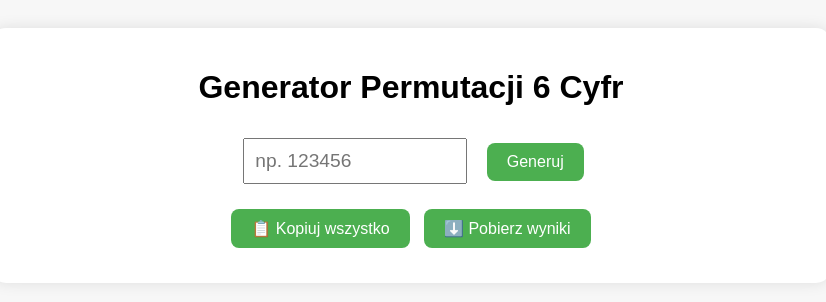
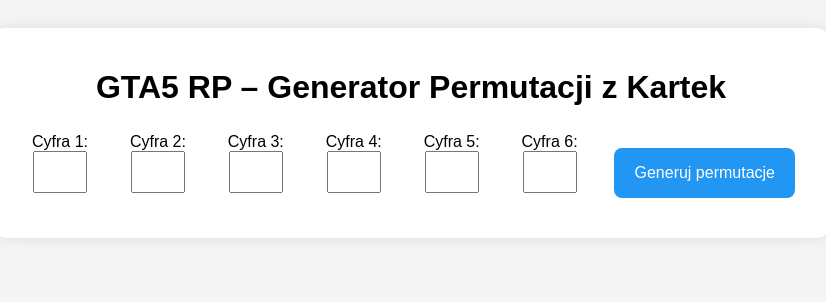
Before and after one commit to HuraganHakier/permutacjeklub, a Flask app: page / in a window 1280 px wide. Shown: the top 302 px of the page, without its empty margins (229-1055 px from the left). Run offline with Flask 3, Linux system fonts and the light colour scheme.

Commit message:
Add files via upload

```diff
--- a/app.py
+++ b/app.py
@@ -8,20 +8,24 @@
     wynik = []
     liczba_perm = 0
     error = None
-    cyfry = ""
+    cyfry_input = ["", "", "", "", "", ""]
 
     if request.method == "POST":
-        cyfry = request.form.get("cyfry")
+        cyfry_input = [request.form.get(f"cyfra{i}", "") for i in range(6)]
+        cyfry = ''.join(cyfry_input)
         if len(cyfry) != 6 or not cyfry.isdigit():
-            error = "Wprowadź dokładnie 6 cyfr."
+            error = "Wprowadź dokładnie 6 cyfr (po jednej w każdym polu)."
         else:
             perms = sorted(set(permutations(cyfry)))
             wynik = [''.join(p) for p in perms]
+
+            pierwsza_cyfra = cyfry_input[0]
+            if pierwsza_cyfra:
+                wynik.sort(key=lambda x: (x[0] != pierwsza_cyfra, x))
+
             liczba_perm = len(wynik)
-            with open("historia.txt", "a") as f:
-                f.write(f"{cyfry} → {liczba_perm} permutacji\n")
 
-    return render_template("index.html", wynik=wynik, liczba_perm=liczba_perm, error=error, cyfry=cyfry)
+    return render_template("index.html", wynik=wynik, liczba_perm=liczba_perm, error=error, cyfry_input=cyfry_input)
 
 if __name__ == "__main__":
     import os
--- a/static/style.css
+++ b/static/style.css
@@ -1,6 +1,6 @@
 body {
     font-family: Arial, sans-serif;
-    background-color: #f7f7f7;
+    background-color: #f5f5f5;
     text-align: center;
     padding: 20px;
 }
@@ -13,47 +13,52 @@
     border-radius: 15px;
     box-shadow: 0 0 15px rgba(0,0,0,0.1);
 }
-input[type="text"] {
-    padding: 10px;
-    font-size: 1.2em;
-    width: 200px;
-    margin: 10px;
+.cyfry-form {
+    display: flex;
+    justify-content: space-around;
+    flex-wrap: wrap;
+    margin-bottom: 20px;
+}
+.cyfra-blok {
+    display: flex;
+    flex-direction: column;
+    align-items: center;
+    margin: 5px;
+}
+.cyfra-blok input {
+    font-size: 1.5em;
+    width: 40px;
+    text-align: center;
+    padding: 5px;
 }
 button {
     padding: 10px 20px;
     font-size: 1em;
-    margin: 5px;
-    background-color: #4CAF50;
+    background-color: #2196F3;
     color: white;
     border: none;
     border-radius: 8px;
     cursor: pointer;
+    margin-top: 20px;
 }
 button:hover {
-    background-color: #45a049;
+    background-color: #1976D2;
 }
 .wynik {
+    margin-top: 20px;
     max-height: 300px;
     overflow-y: auto;
-    background: #f0f0f0;
-    margin-top: 20px;
+    text-align: left;
     padding: 10px;
-    text-align: left;
+    background: #eee;
+    border-radius: 8px;
 }
-.wynik span {
-    display: inline-block;
-    margin: 2px 6px;
+.perm {
     font-family: monospace;
+    font-size: 1.2em;
+    margin: 2px 0;
 }
 .error {
     color: red;
+    font-weight: bold;
 }
-.actions {
-    margin: 10px 0;
-}
-.historia-box button {
-    margin: 2px;
-    font-size: 0.9em;
-    padding: 5px 10px;
-    background-color: #2196F3;
-}
--- a/templates/index.html
+++ b/templates/index.html
@@ -2,23 +2,21 @@
 <html lang="pl">
 <head>
     <meta charset="UTF-8">
-    <title>Permutacje 6 cyfr</title>
+    <title>Permutacje GTA5 RP</title>
     <link rel="stylesheet" href="/static/style.css">
 </head>
 <body>
     <div class="container">
-        <h1>Generator Permutacji 6 Cyfr</h1>
-        <form method="POST">
-            <input type="text" name="cyfry" maxlength="6" placeholder="np. 123456" value="{{ cyfry }}" required>
-            <button type="submit">Generuj</button>
+        <h1>GTA5 RP – Generator Permutacji z Kartek</h1>
+        <form method="POST" class="cyfry-form">
+            {% for i in range(6) %}
+                <div class="cyfra-blok">
+                    <label>Cyfra {{ i+1 }}:</label>
+                    <input type="text" name="cyfra{{ i }}" maxlength="1" pattern="[0-9]" value="{{ cyfry_input[i] }}" required>
+                </div>
+            {% endfor %}
+            <button type="submit">Generuj permutacje</button>
         </form>
-
-        <div class="actions">
-            <button type="button" onclick="kopiuj()">📋 Kopiuj wszystko</button>
-            <button type="button" onclick="pobierz()">⬇️ Pobierz wyniki</button>
-        </div>
-
-        <div id="historia" class="historia-box"></div>
 
         {% if error %}
             <p class="error">{{ error }}</p>
@@ -28,48 +26,10 @@
             <h2>Znaleziono {{ liczba_perm }} permutacji:</h2>
             <div class="wynik">
                 {% for perm in wynik %}
-                    <span>{{ perm }}</span>
+                    <div class="perm">{{ perm }}</div>
                 {% endfor %}
             </div>
         {% endif %}
     </div>
-
-<script>
-function kopiuj() {
-    const text = document.querySelector(".wynik")?.innerText || "";
-    navigator.clipboard.writeText(text).then(() => {
-        alert("Skopiowano do schowka!");
-    });
-}
-
-function pobierz() {
-    const tekst = document.querySelector(".wynik")?.innerText || "";
-    const blob = new Blob([tekst], { type: "text/plain" });
-    const link = document.createElement("a");
-    link.download = "permutacje.txt";
-    link.href = URL.createObjectURL(blob);
-    link.click();
-}
-
-window.onload = function () {
-    let historia = JSON.parse(localStorage.getItem("historia")) || [];
-    const lista = document.getElementById("historia");
-
-    historia.forEach(item => {
-        let btn = document.createElement("button");
-        btn.textContent = item;
-        btn.onclick = () => document.querySelector("input[name='cyfry']").value = item;
-        lista.appendChild(btn);
-    });
-
-    document.querySelector("form").onsubmit = function () {
-        const val = document.querySelector("input[name='cyfry']").value;
-        if (!historia.includes(val)) {
-            historia.unshift(val);
-            localStorage.setItem("historia", JSON.stringify(historia.slice(0, 10)));
-        }
-    };
-};
-</script>
 </body>
 </html>
```
